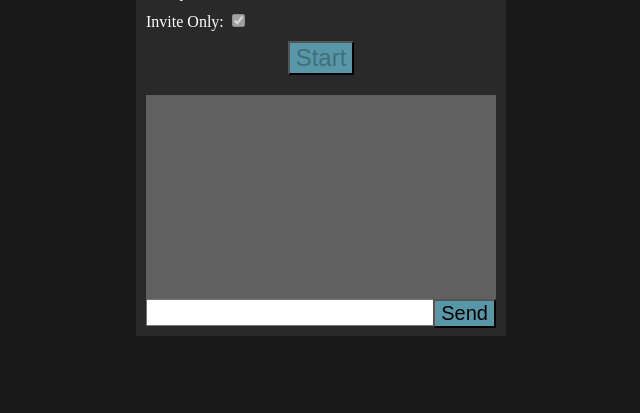
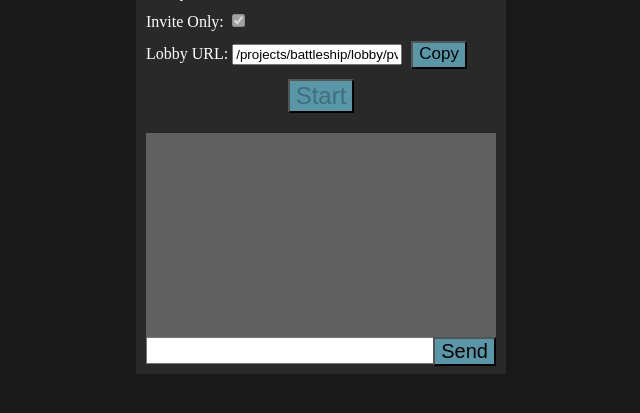
Before and after one commit to mhooge-website/battleship, a Flask app: page /projects/battleship/lobby/pvp in a window 1280 px wide. Shown: the part 327-740 px from the top of the page, without its empty margins (319-959 px from the left). Run offline with Flask 2, Linux system fonts and the light colour scheme; parts of the project's set-up code (start-up, migrations or seed data) failed here and were passed over; some libraries are stand-ins or nearby versions.

Commit message:
Battleship: Added connect/disconnect events, fixed stuff, added way to see enemy board after game over.

```diff
--- a/app/routes/lobby.py
+++ b/app/routes/lobby.py
@@ -18,10 +18,19 @@ def lobby_pvp():
 def new_pvai():
     return flask.redirect(flask.url_for("game.create_vs_ai"))
 
+@lobby_page.route("/pvp/<lobby_id>", methods=['GET'])
+def join_new_lobby(lobby_id):
+    resp = flask.make_response(join_lobby("pvp", lobby_id))
+    resp.set_cookie("battleship", "", expires=0)
+    return resp
+
 @lobby_page.route('/<lobby_type>/<lobby_id>', methods=['GET'])
 def join_lobby(lobby_type, lobby_id):
     if lobby_type not in ("pvp", "pvai"):
         return flask.Response("Page not found.", status=404, mimetype='text/html')
-    if database.valid_id(lobby_id):
-        return flask.render_template("lobby.html", lobby_id=lobby_id)
-    return shared.invalid_lobby()
+    lobby_data = database.get_lobby_data(lobby_id)
+    if lobby_data[0] is None:
+        return shared.invalid_lobby()
+    if lobby_data[0][2] != "pending":
+        return shared.error_response("Lobby is full.", 403)
+    return flask.render_template("lobby.html", lobby_id=lobby_id)
--- a/app/static/css/lobby.css
+++ b/app/static/css/lobby.css
@@ -1,3 +1,14 @@
 .inner {
     width: 350px;
 }
+
+#lobby-url {
+    display: inline-block;
+    margin-right: 5px;
+    width: 170px;
+}
+
+#copy-lobby-url {
+    font-size: 17px;
+    padding-bottom: 3px;
+}
--- a/app/static/js/lobby.js
+++ b/app/static/js/lobby.js
@@ -23,6 +23,7 @@ function checkPublicChanged() {
 
 function setLoadedSettings(data) {
     document.getElementById("lobby-id").textContent = data[0];
+    document.getElementById("lobby-url").value = getBaseURL() + "/lobby/pvp/" + data[0];
     document.getElementById("lobby-name").value = data[1];
     if (data[3] == 0)
         document.getElementById("invite-only").setAttribute("checked", "checked");
@@ -32,6 +33,12 @@ function setLoadedSettings(data) {
     if (data[2] == "ready" && cookieJson.owner == 1) {
         document.getElementById("start-lobby-btn").disabled = false;
     }
+}
+
+function copyURL() {
+    document.getElementById("lobby-url").focus();
+    document.getElementById("lobby-url").select();
+    document.execCommand("copy");
 }
 
 function redirectToGame(lobbyId) {
@@ -56,14 +63,14 @@ function enableSettings() {
     document.getElementById("invite-only").disabled = false;
 }
 
-var lobbyIdInput = document.getElementById("lobby-id");
 let lobbyJson = getCookieVal("battleship");
 
 let urlSplit = window.location.pathname.split("/");
+let len = urlSplit.length;
 
-if (urlSplit[urlSplit.length-2] == "pvp") {
-    if (urlSplit[urlSplit.length-1] == "new") {
-        window.history.pushState({}, null, urlSplit.slice(0, urlSplit.length-1).join("/"));
+if (urlSplit[len-2] == "pvp" || urlSplit[len-1] == "pvp") {
+    if (urlSplit[len-1] == "new") {
+        window.history.pushState({}, null, urlSplit.slice(0, len-1).join("/"));
         if (socket.connected)
             socket.emit("lobby_pvp", "yes");
         else {
@@ -78,10 +85,10 @@ if (urlSplit[urlSplit.length-2] == "pvp") {
     }
     else {
         if (socket.connected)
-            socket.emit("lobby_full", urlSplit[urlSplit.length-1]);
+            socket.emit("lobby_full", urlSplit[len-1]);
         else {
             socket.on("connect", function() {
-                socket.emit("lobby_full", urlSplit[urlSplit.length-1]);
+                socket.emit("lobby_full", urlSplit[len-1]);
                 socket.off("connect");
             });
         }
@@ -126,7 +133,19 @@ socket.on("lobby_joined", function(jsonData) {
 });
 socket.on("lobby_created", function(jsonData) {
     let data = JSON.parse(jsonData);
-    lobbyIdInput.textContent = data.id;
+    document.getElementById("lobby-id").textContent = data.id;
+    document.getElementById("lobby-url").value = getBaseURL() + "/lobby/pvp/" + data.id;
     setCookieData(data.id, data.hash, 1);
     enableSettings();
 });
+socket.on("opp_rejoin", function(msg) {
+    addToLog("Opponent rejoined the lobby.", "Event")
+});
+socket.on("opp_disconnect", function(msg) {
+    addToLog("Opponent disconnected from the lobby.", "Event")
+});
+window.onbeforeunload = function() {
+    let data = getCookieVal("battleship");
+    socket.emit("disconnected", data);
+    return null;
+}
--- a/app/static/js/shared.js
+++ b/app/static/js/shared.js
@@ -8,3 +8,7 @@ function getCookieVal(key) {
     }
     return null;
 }
+
+function getBaseURL() {
+    return "http://mhooge.com:5000/projects/battleship";
+}
--- a/app/templates/lobby.html
+++ b/app/templates/lobby.html
@@ -14,6 +14,10 @@
     <div class="lobby-option">Name: <input id="lobby-name" value="Battleship Lobby" disabled onchange="lobbyNameChanged();"></div>
     <div class="lobby-option">Lobby ID: <span id="lobby-id">{{ lobby_id }}</span></div>
     <div class="lobby-option">Invite Only: <input id="invite-only" type="checkbox" checked disabled onchange="checkPublicChanged();"></div>
+    <div class="lobby-option">
+        Lobby URL: <input id="lobby-url" type="text" readonly value="{{ url_for('lobby.join_lobby', lobby_type='pvp', lobby_id=lobby_id) }}">
+        <button id="copy-lobby-url" onclick="copyURL();">Copy</button>
+    </div>
 </div>
 
 <button id="start-lobby-btn" onclick="startSetup();" disabled>Start</button>
--- a/app/templates/search.html
+++ b/app/templates/search.html
@@ -25,7 +25,8 @@
                 <div class="lobby-id">{{ id }}</div>
                 <div class="lobby-status status-{{status}}">{{ status }}</div>
                 {% if (status != 'ended' and id == active_lobby) or status == 'pending' %}
-                    <a href="{% if id == active_lobby %}{{ url_for('game.join_game', lobby_id=id) }}{% else %}{{ url_for('lobby.join_lobby', lobby_id=id) }}{% endif %}">
+                    <a href="{% if id == active_lobby %}{{ url_for('game.join_game', lobby_id=id) }}
+                            {% else %}{{ url_for('lobby.join_new_lobby', lobby_id=id) }}{% endif %}">
                         <button class="join-button">
                             {% if id == active_lobby %}Rejoin{% else %}Join{% endif %}
                         </button>
```
Also changed, not shown: app/database.py (+9 -1 lines), app/game.py (+27 -18 lines), app/lobby.py (+10 -0 lines), app/static/js/ai.js (added, +15 -0 lines), app/static/js/game.js (+22 -5 lines), app/templates/game.html (+7 -2 lines), app/static/img/PatrolBoat_horizontal.png.
